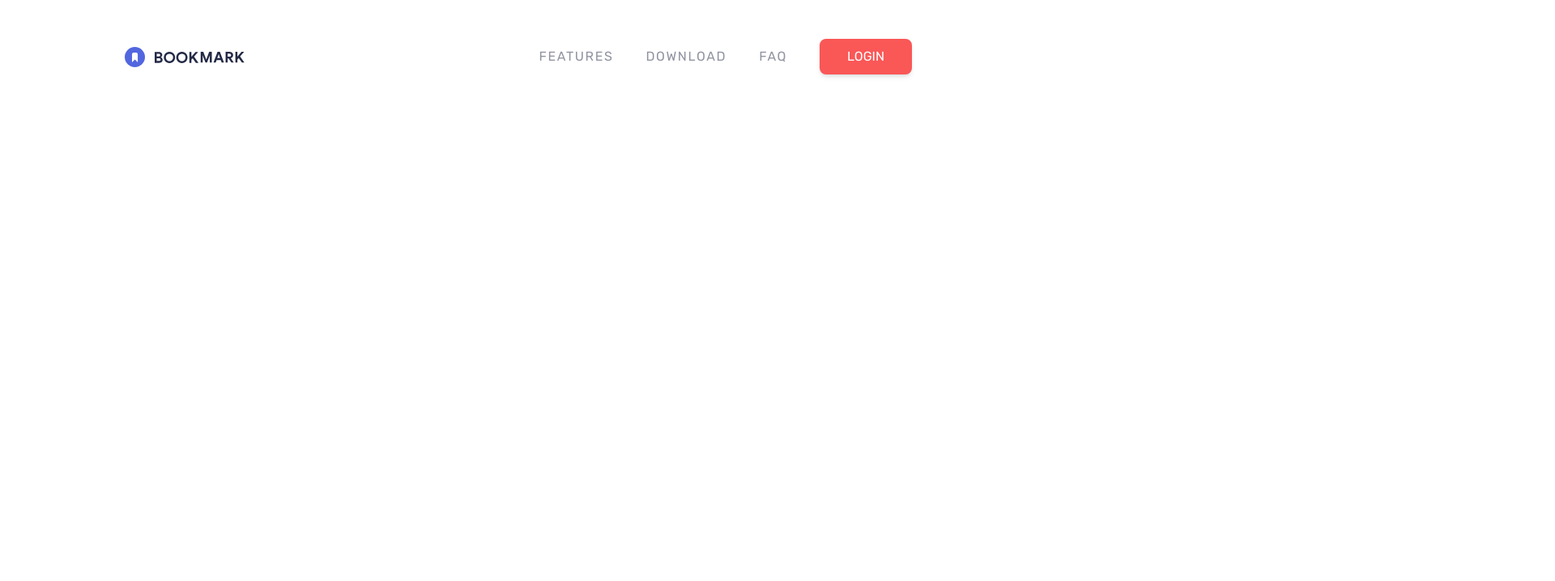
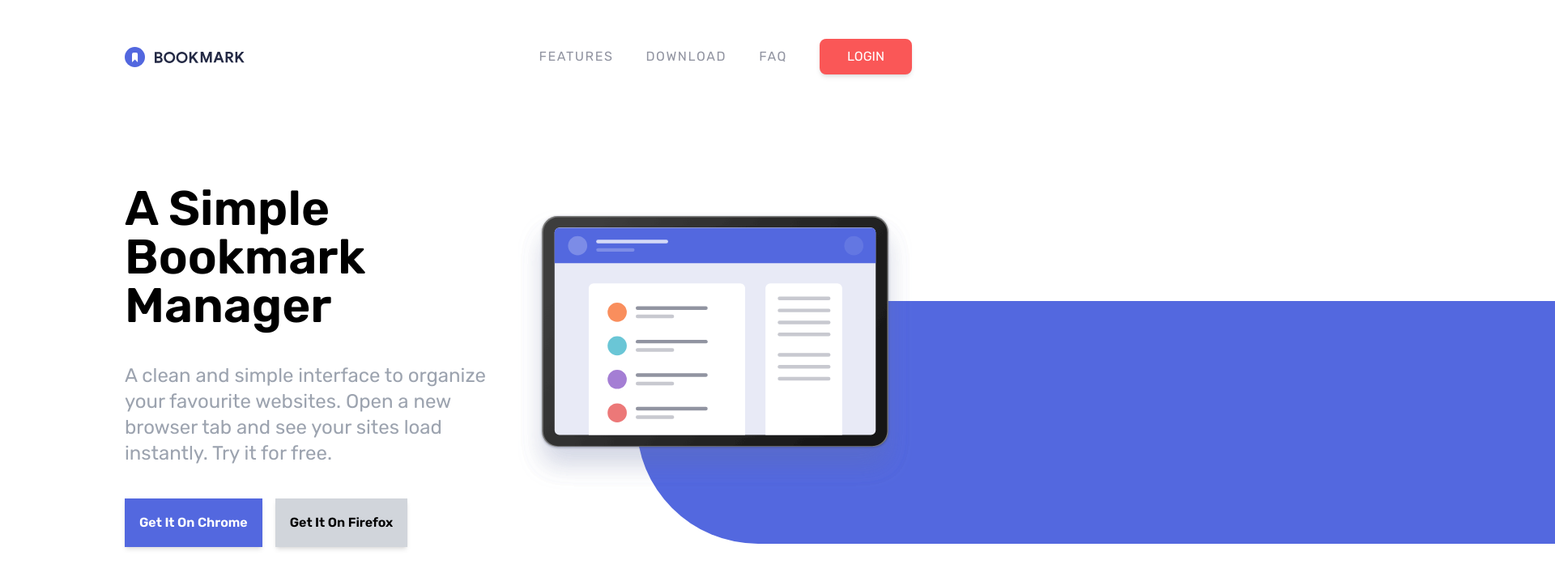
Before and after one commit to Drasty4k/tailwind-projects, a website: page website-projects/bookmark/index.html in a window 1280 px wide. Shown: the top 718 px of the page at 81% size, 1920 px wide, since content can reach past the window. Drawn offline with Linux system fonts and the light colour scheme.

Commit message:
finished the Hero Section for the Bookmark project

```diff
--- a/website-projects/bookmark/index.html
+++ b/website-projects/bookmark/index.html
@@ -42,5 +42,57 @@
         </div>
       </div>
     </nav>
+
+    <!-- Hero Section -->
+    <section id="hero">
+      <!-- Container For Image & Content -->
+      <div
+        class="container flex flex-col-reverse mx-auto p-6 lg:flex-row lg:mb-0"
+      >
+        <!-- Content -->
+        <div class="flex flex-col space-y-10 lg:mt-16 lg:w-1/2">
+          <h1
+            class="text-3xl font-semibold text-center lg:text-6xl lg:text-left"
+          >
+            A Simple Bookmark Manager
+          </h1>
+          <p
+            class="max-w-md mx-auto text-lg text-center text-gray-400 lg:text-2xl lg:text-left lg:mt-0 lg:mx-0"
+          >
+            A clean and simple interface to organize your favourite websites.
+            Open a new browser tab and see your sites load instantly. Try it for
+            free.
+          </p>
+
+          <!-- Buttons Container -->
+          <div
+            class="flex items-center justify-center w-full space-x-4 lg:justify-start"
+          >
+            <a
+              href="#"
+              class="p-4 text-sm font-semibold text-white bg-softBlue shadow-md border-2 border-softBlue md:text-base hover:bg-white hover:text-softBlue"
+            >
+              Get It On Chrome
+            </a>
+            <a
+              href="#"
+              class="p-4 text-sm font-semibold text-black bg-gray-300 shadow-md border-2 border-gray-300 md:text-base hover:bg-white hover:text-softBlue hover:text-gray-600"
+            >
+              Get It On Firefox
+            </a>
+          </div>
+        </div>
+
+        <!-- Image -->
+        <div class="relative mx-auto lg:mx-0 lg:mb-0 lg:w-1/2">
+          <div class="bg-hero"></div>
+          <img
+            src="images/illustration-hero.svg"
+            alt=""
+            class="relative z-10 lg:top-24 xl:top-0 overflow-x-visible"
+          />
+        </div>
+      </div>
+    </section>
   </body>
 </html>
--- a/website-projects/bookmark/input.css
+++ b/website-projects/bookmark/input.css
@@ -1,3 +1,12 @@
 @tailwind base;
 @tailwind components;
 @tailwind utilities;
+
+@media (min-width: 1020px) {
+  .bg-hero {
+    width: 2000px;
+    height: 300px;
+    left: 30%;
+    @apply absolute rounded-l-full top-52 bg-softBlue;
+  }
+}
```
Also changed, not shown: website-projects/bookmark/css/style.css.
